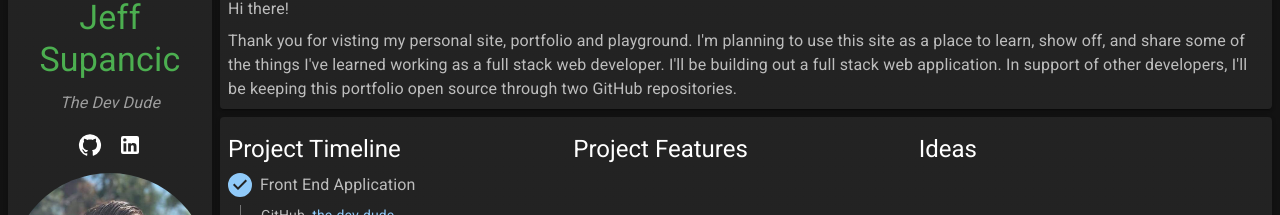
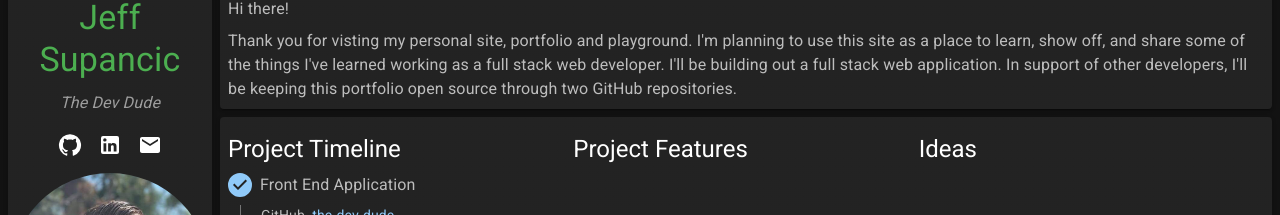
Before and after one commit to jeffsupancic/the-dev-dude, a React (Create React App) app: page / in a window 1280 px wide. Shown: the part 83-298 px from the top of the page. Built offline with nearby package versions, Linux system fonts and the light colour scheme.

Commit message:
add email link

```diff
--- a/src/routes/Home.tsx
+++ b/src/routes/Home.tsx
@@ -11,6 +11,8 @@ import { green, grey } from "@mui/material/colors";
 import IconButton from "@mui/material/IconButton";
 import GitHubIcon from "@mui/icons-material/GitHub";
 import LinkedInIcon from "@mui/icons-material/LinkedIn";
+import EmailIcon from "@mui/icons-material/Email";
+import Tooltip from "@mui/material/Tooltip";
 // dd
 import devDudeImage from "../images/thedevdude.jpeg";
 import Timeline from "../components/home/Timeline";
@@ -72,6 +74,15 @@ const Home = () => {
                     >
                       <LinkedInIcon />
                     </IconButton>
+                    <Tooltip title="jsupancic@gmail.com">
+                      <IconButton
+                        onClick={() => {
+                          window.open("mailto:jsupancic@gmail.com", "_blank");
+                        }}
+                      >
+                        <EmailIcon />
+                      </IconButton>
+                    </Tooltip>
                   </Box>
                 </Grid>
                 <Grid item xs={12}>
```
